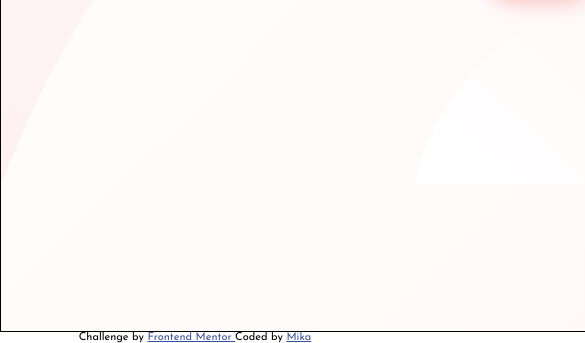
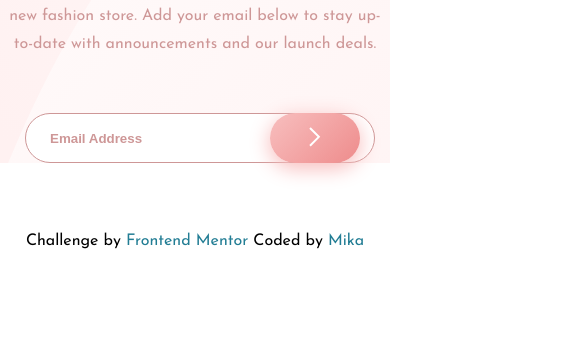
Before and after one commit to Mikayalandino/TP_02_Challenge-Flexbox, a plain HTML site: page index.html in a window 390 px wide. Shown: the part 617-960 px from the top of the page, 585 px wide, since content can reach past the window. After the commit the page ends 866 px from the top, so only its background shows below. Drawn offline with Linux system fonts and the light colour scheme.

Commit message:
👩‍💻 se corrigieron errores y se terminó el tp

```diff
--- a/index.html
+++ b/index.html
@@ -5,11 +5,9 @@
   <meta name="viewport" content="width=device-width, initial-scale=1.0"> <!-- displays site properly based on user's device -->
 
   <link rel="icon" type="image/png" sizes="32x32" href="./images/favicon-32x32.png">
-
-  <title>Frontend Mentor | Base Apparel coming soon page</title>
   <link href="https://fonts.googleapis.com/css?family=Josefin+Sans:200,300,400,600&display=swap" rel="stylesheet">
+  <title>1Frontend Mentor | Base Apparel coming soon page</title>
   <link rel="stylesheet" href="style.css">
-
 
   <!-- Feel free to remove these styles or customise in your own stylesheet 👍 -->
   <style>
@@ -21,15 +19,16 @@
 
   <div class="container">
 
-    <div class="left">
+    <div class="container__left">
 
-      <img class="left-img" src="./images/logo.svg" alt="logo">
+      <img class="container__left__img" src="./images/logo.svg" alt="logo">
 
-      <h1 class="left-title">
+      <img class="container__left__img__mobile" src="./images/hero-mobile.jpg" alt="hero-mobile">
 
+      <h1 class="container__left__title">
         We're
 
-        <span class="left-title-mod">
+        <span class="container__left__cs">
 
           coming soon
 
@@ -37,51 +36,54 @@
 
       </h1>
 
-      <p class="left-text">
-
+      <p class="container__left__info">
 
         Hello fellow shoppers! We're currently building our new fashion store.
         Add your email below to stay up-to-date with announcements and our launch deals.
 
       </p>
 
-      <form action="" class="left-form">
+      <form class="container__left__form" action="">
 
-        <input class="left-form-input" type="email" placeholder="Email Address">
+        <input class="container__left__form__input" type="email" name="" id="" placeholder="Email Address">
 
-        <button class="left-form-button">
+        <button class="container__left__form__button">
 
-          <img src="./images/icon-arrow.svg" alt="">
+        <img class="container__left__button__img" src="./images/icon-arrow.svg" alt="icon-arrow">
 
         </button>
 
       </form>
 
-    </div>
-
-    <div class="right">
-
-      <img class="right-img" src="./images/hero-desktop.jpg" alt="" >
 
     </div>
 
-  </div>
+    <div class="container__right">
 
-  <footer>
+      <img class="container__right__img__desktop" src="./images/hero-desktop.jpg" alt="hero-desktop">
 
-    <p class="attribution">
+    </div>
+
+   </div>
+
+   <footer class="footer">
+
+    <p>
 
       Challenge by
 
-      <a href="https://www.frontendmentor.io?ref=challenge" target="_blank">
+      <a class="footer__link" href="https://www.frontendmentor.io?ref=challenge" target="_blank">
 
         Frontend Mentor
 
       </a>
 
       Coded by
-      <a href="#">
+
+      <a class="footer__link" href="https://github.com/Mikayalandino" target="blank">
+
         Mika
+
       </a>
 
     </p>
--- a/style.css
+++ b/style.css
@@ -1,64 +1,74 @@
-*{
+@import url('https://fonts.googleapis.com/css2?family=Josefin+Sans:wght@300;400;600&display=swap');
+
+.root {
+  --desaturatedRed: hsl(0, 36%, 70%);
+  --SoftRed: hsl(0, 93%, 68%);
+
+  --DarkGrayishRed: hsl(0, 6%, 24%);
+
+}
+
+* {
   margin: 0;
   padding: 0;
   box-sizing: border-box;
 }
 
-body{
+body {
   font-family: 'Josefin Sans', sans-serif;
 }
 
-/*
-    flex para dividir en dos
-    margin en auto para centrar
-*/
-.container{
+.container {
   width: 1440px;
+  font-size: 16px;
+  margin: auto;
   display: flex;
-    margin: auto;
-    border: 1px solid black;
-    background: linear-gradient(135deg,hsl(0, 0%, 100%),hsl(0, 100%, 98%));
+  background: linear-gradient(135deg, hsl(0, 0%, 100%), hsl(0, 100%, 98%));
 }
 
-.left{
-    padding: 0 105px;
+.container__left {
+  padding: 0 175px;
   background-image: url(./images/bg-pattern-desktop.svg);
   background-repeat: no-repeat;
-    width: 50%;
 }
 
-.left-img{
+.container__left__img {
   margin-top: 50px;
 }
 
-.left-title{
-    margin-top: 150px;
-    font-size: 64px;
-    text-transform: uppercase;
+.container__left__img__mobile {
+  display: none;
+}
+
+.container__left__title {
   color: hsl(0, 36%, 70%);
   font-weight: 300;
+  font-size: 64px;
+  margin-top: 150px;
+  text-transform: uppercase;
   letter-spacing: 18px;
 }
 
-.left-title-mod{
+.container__left__cs {
   color: black;
   font-weight: 600;
 }
 
-.left-text{
-    margin-top: 25px;
+.container__left__info {
   color: hsl(0, 36%, 70%);
   font-size: 16px;
   line-height: 28px;
+  margin-top: 25px;
+  margin-bottom: 50px;
 }
 
-.left-form{
+.container__left__form {
   position: relative;
   margin-top: 25px;
 }
 
-.left-form-input{
-    width: 450px;
+.container__left__form__input {
+  width: 400px;
   height: 50px;
   border: 1px solid hsl(0, 36%, 70%);
   border-radius: 30px;
@@ -66,35 +76,100 @@ body{
   outline: none;
 }
 
-.left-form-input::placeholder{
+.container__left__form__input::placeholder {
   color: hsl(0, 36%, 70%);
   font-weight: 600;
 }
 
-.left-form-button{
+.container__left__form__button {
   position: absolute;
-    right: 25px;
-    width: 100px;
+  right: 30px;
   height: 50px;
-    cursor: pointer;
+  width: 90px;
+  border-radius: 25px;
+  background: linear-gradient(135deg, hsl(0, 80%, 86%), hsl(0, 74%, 74%));
   border: none;
-    border-radius: 30px;
-    background: linear-gradient(135deg, hsl(0, 80%, 86%), hsl(0, 74%, 74%));
   box-shadow: 0 5px 20px 1px hsl(0, 80%, 86%);
   outline: none;
+  margin-left: 340px;
+
 }
 
-.left-form-button:hover{
-    box-shadow: 0 5px 20px 2px hsl(0, 93%, 68%);
+.container__left__form__button:hover {
   height: 55px;
   width: 105px;
+  box-shadow: 0 5px 20px 2px hsl(0, 93%, 68%);
+
 }
 
-.right{
-    width: 50%;
+
+.container__right {
+  height: 100%;
 }
 
-.right-img{
-    height: 100%;
+footer {
+  display: flex;
+  justify-content: center;
+}
+
+.footer__link {
+  color: #227d94;
+  text-decoration: none;
+}
+
+.footer:visited {
+  text-decoration: none;
+}
+
+/* media queries */
+
+@media screen and (max-width: 480px) {
+
+    .container{
       width: 100%;
     }
+
+    .container__left{
+      padding: 0;
+      background-image: url(./images/bg-pattern-desktop.svg);
+      background-repeat: no-repeat;
+
+    }
+
+    .container__left__img__logo {
+      width: 25%;
+      margin: 25px 0 15px 25px;
+    }
+
+    .container__left__img__mobile {
+      margin-top: 10px;
+      display: block;
+      width: 100%;
+    }
+
+    .container__left__title {
+      padding: 5px;
+      text-align: center;
+      margin-top: 50px;
+      font-size: 48px;
+    }
+
+    .container__left__info {
+      padding: 5px;
+      text-align: center;
+    }
+
+    .container__left__form__input {
+      width: 350px;
+      margin-left: 25px;
+    }
+
+    .container__right__img__desktop {
+      display: none;
+    }
+
+    footer {
+      margin-top: 70px;
+    }
+
+  }
```
Lines whose indentation alone changed are shown as unchanged.
